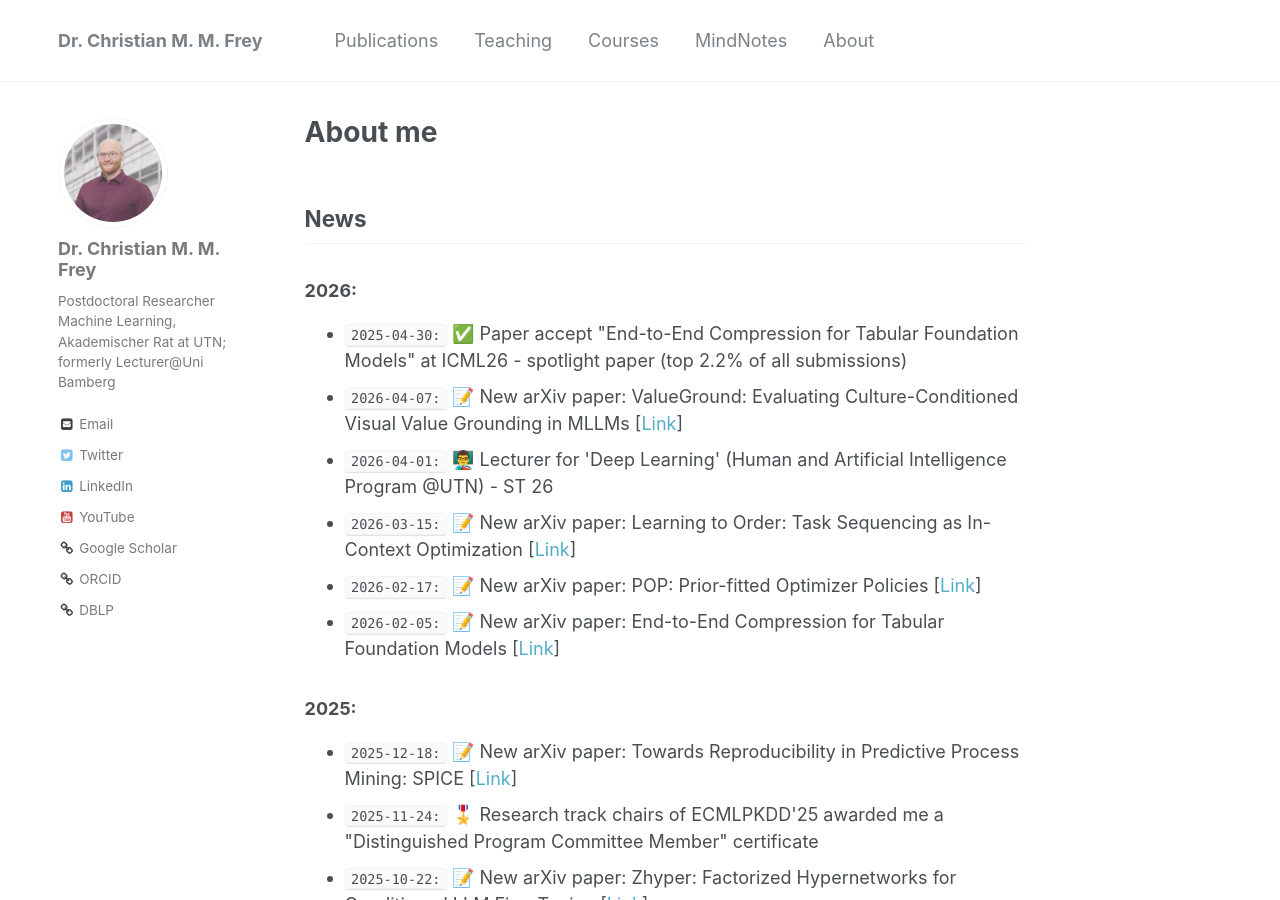
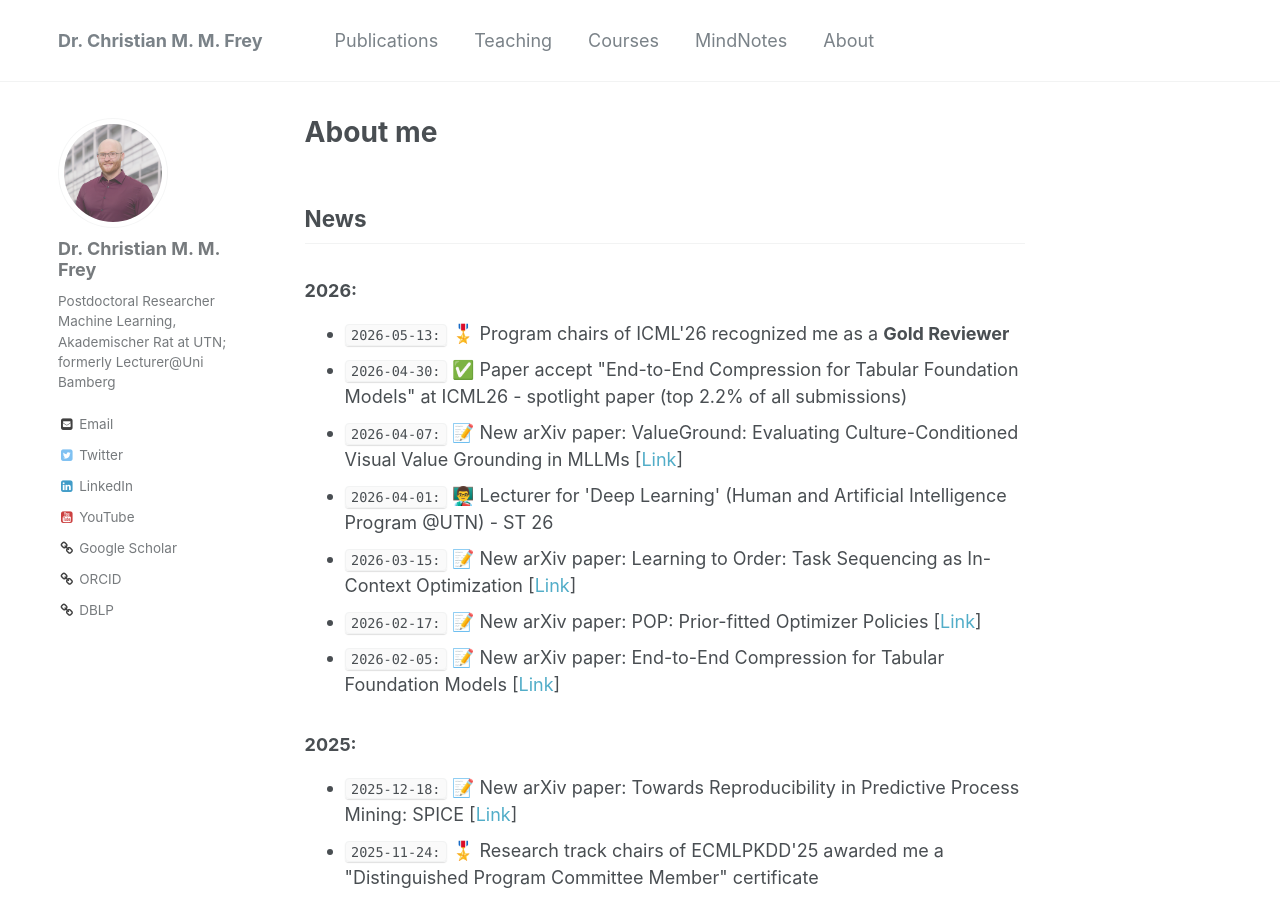
Before and after one commit to christianmaxmike/christianmaxmike.github.io, a Jekyll site: the page built from _pages/about.md, in a window 1280 px wide and 900 px high. Built offline with Jekyll 4.4.1, drawn with Linux system fonts in a browser that asks for light colours.

Commit message:
gold reviewer icml26

```diff
--- a/_pages/about.md
+++ b/_pages/about.md
@@ -17,7 +17,8 @@ redirect_from:
 ## News
 ### 2026:
 <ul>
-	<li><code>2025-04-30:</code> ✅ Paper accept "End-to-End Compression for Tabular Foundation Models" at ICML26 - spotlight paper (top 2.2% of all submissions)</li>
+	<li><code>2026-05-13:</code> 🎖️ Program chairs of ICML'26 recognized me as a <b>Gold Reviewer</b></li>
+	<li><code>2026-04-30:</code> ✅ Paper accept "End-to-End Compression for Tabular Foundation Models" at ICML26 - spotlight paper (top 2.2% of all submissions)</li>
 	<li><code>2026-04-07:</code> 📝 New arXiv paper: ValueGround: Evaluating Culture-Conditioned
 Visual Value Grounding in MLLMs [<a href="https://arxiv.org/pdf/2604.06484">Link</a>]</li>
 	<li><code>2026-04-01:</code> 👨‍🏫 Lecturer for 'Deep Learning' (Human and Artificial Intelligence Program @UTN) - ST 26</li>
```
